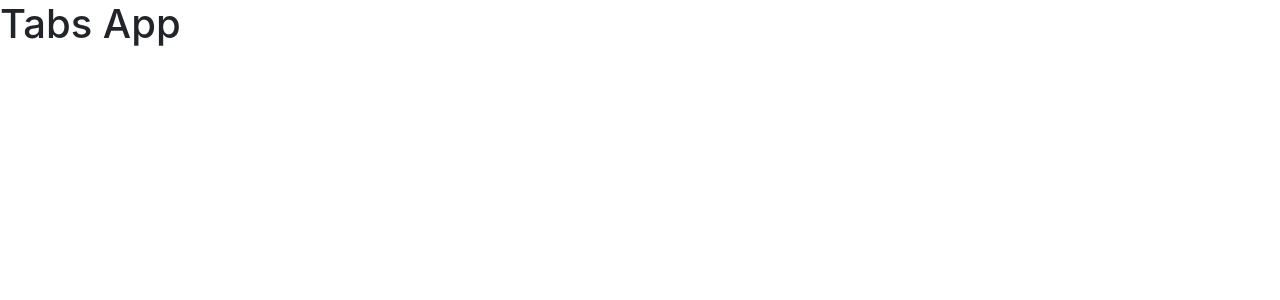
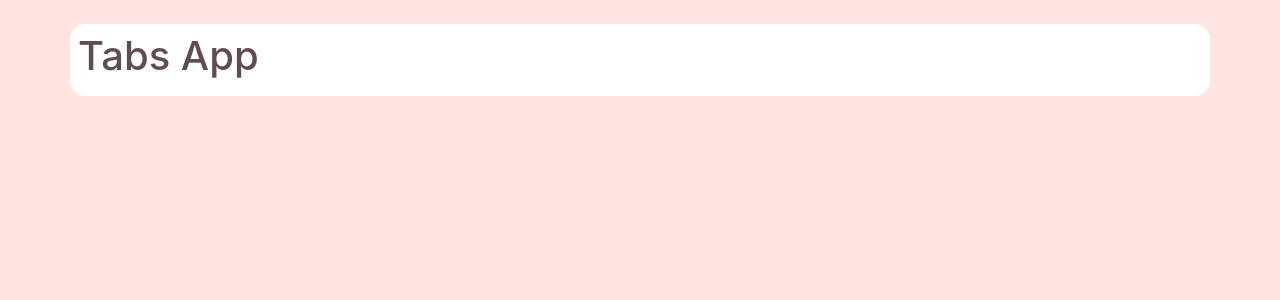
Before and after one commit to vircabading/MERN-React-FunctionalComponents-Tabs-2307, a React (Create React App) app: page / in a window 1280 px wide. Shown: the top 300 px of the page. Built offline with nearby package versions, Linux system fonts and the light colour scheme.

Commit message:
add color pallate

```diff
--- a/src/App.css
+++ b/src/App.css
@@ -6,3 +6,7 @@
   border-radius: 20px;
   padding: 0px 12px;
 }
+
+.text-dark-color {
+  color: #604D53;
+}
--- a/src/App.js
+++ b/src/App.js
@@ -1,11 +1,14 @@
-import logo from './logo.svg';
 import './App.css';
 
 function App() {
   return (
-    <div>
-      <h1>Tabs App</h1>
-    </div>
+    <main>
+      <div className='container mt-4 p-2 bg-white text-dark-color  round'>
+        <h1 >Tabs App</h1>
+
+      </div>
+
+    </main>
   );
 }
 
--- a/src/index.css
+++ b/src/index.css
@@ -5,6 +5,7 @@ body {
     sans-serif;
   -webkit-font-smoothing: antialiased;
   -moz-osx-font-smoothing: grayscale;
+  background-color: mistyrose;
 }
 
 code {
```
